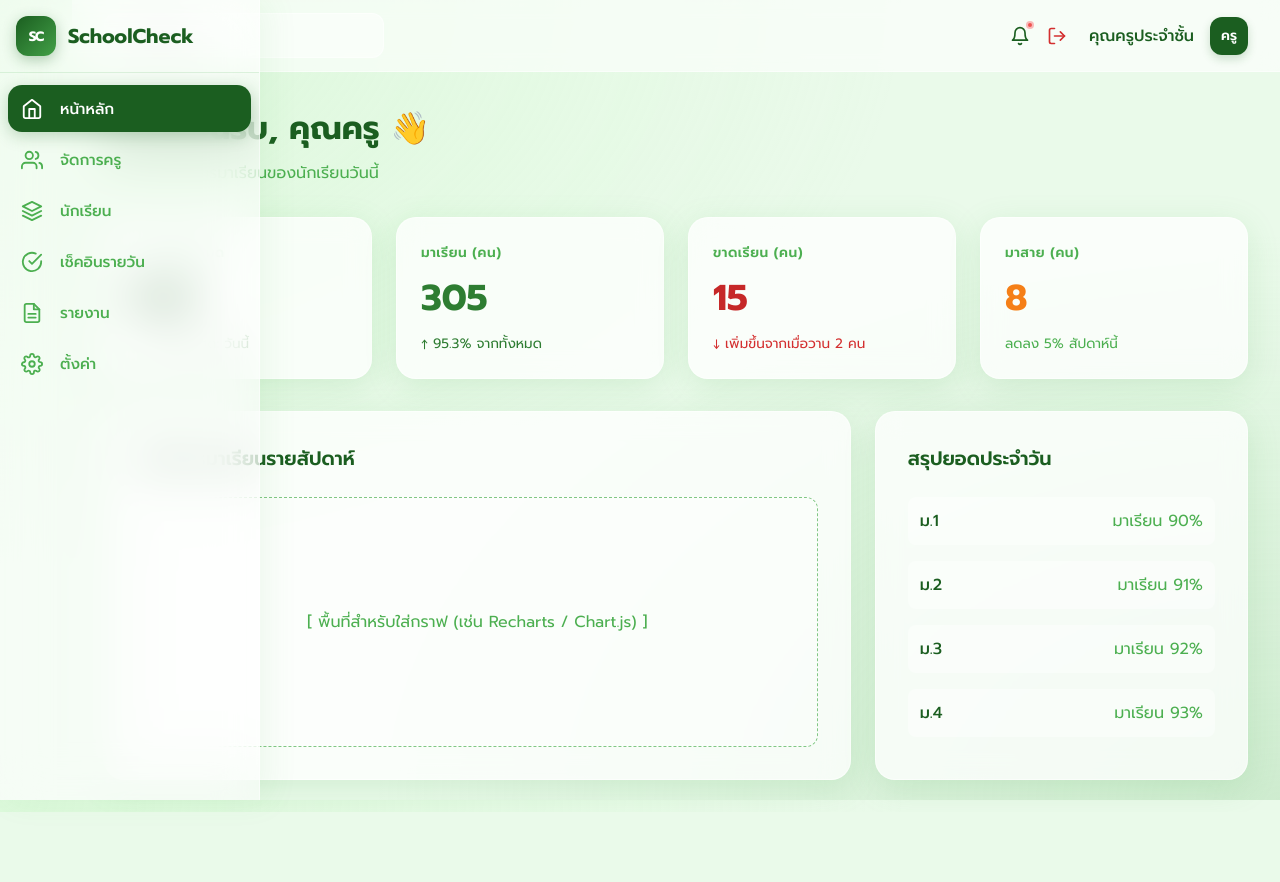
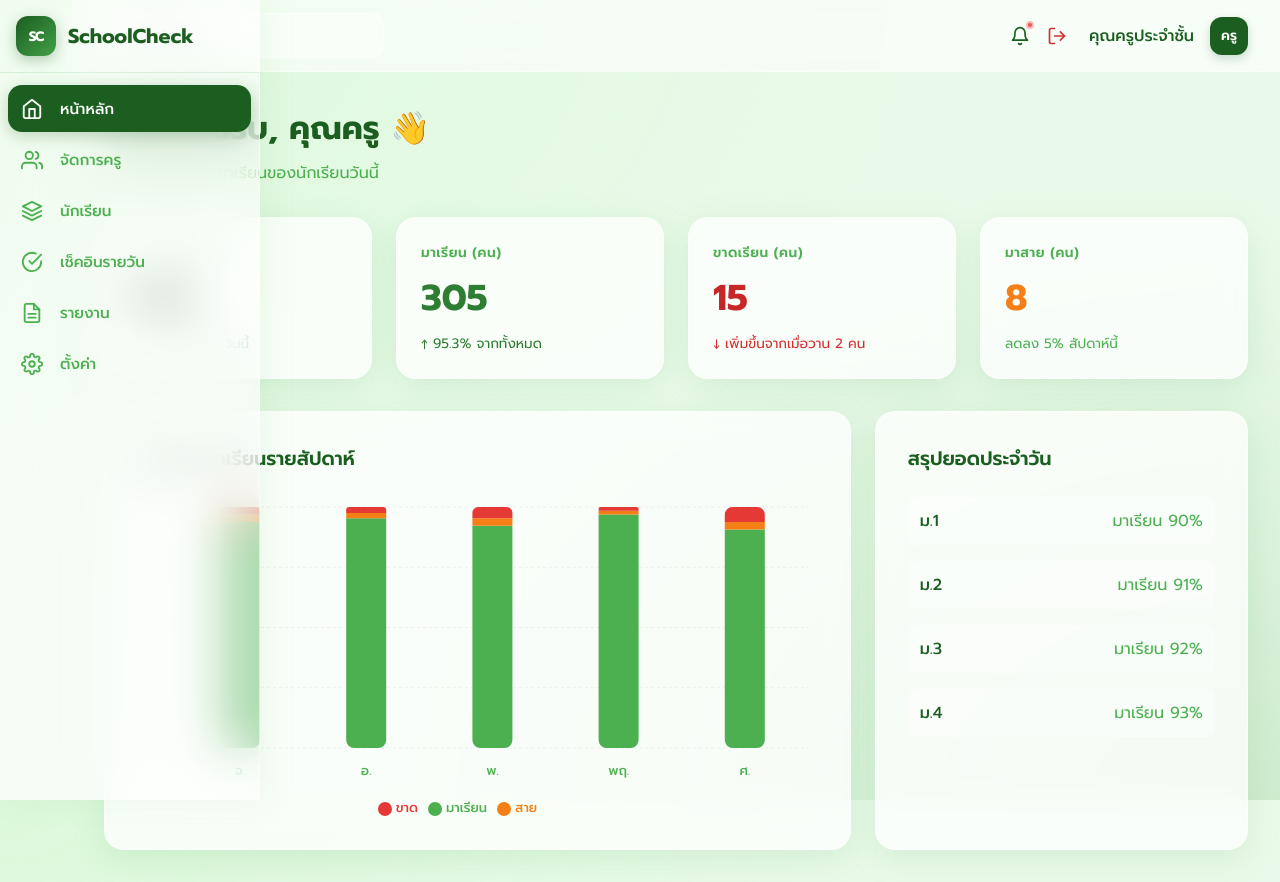
Before and after one commit to sanguannama-sketch/SchoolCheck, a Next.js app: page / in a window 1280 px wide. Before the commit the page ends 812 px from the top, so only its background shows below. Built offline with nearby package versions, Linux system fonts and the light colour scheme.

Commit message:
feat: implement student management page and add recharts dependency

```diff
--- a/package.json
+++ b/package.json
@@ -11,7 +11,8 @@
   "dependencies": {
     "next": "14.2.4",
     "react": "^18",
-    "react-dom": "^18"
+    "react-dom": "^18",
+    "recharts": "^3.8.1"
   },
   "devDependencies": {
     "@types/node": "^20",
--- a/src/app/page.tsx
+++ b/src/app/page.tsx
@@ -1,4 +1,5 @@
 import StatCard from '@/components/dashboard/StatCard';
+import AttendanceChart from '@/components/dashboard/AttendanceChart';
 
 export default function DashboardPage() {
   return (
@@ -18,9 +19,7 @@ export default function DashboardPage() {
       <div className="charts-section">
         <div className="chart-card glass">
           <h2 className="section-title">สถิติการมาเรียนรายสัปดาห์</h2>
-          <div style={{ height: '250px', background: 'rgba(255,255,255,0.3)', borderRadius: '12px', display: 'flex', alignItems: 'center', justifyContent: 'center', border: '1px dashed var(--accent)' }}>
-            <p style={{ color: 'var(--text-muted)' }}>[ พื้นที่สำหรับใส่กราฟ (เช่น Recharts / Chart.js) ]</p>
-          </div>
+          <AttendanceChart />
         </div>
         <div className="chart-card glass">
           <h2 className="section-title">สรุปยอดประจำวัน</h2>
--- /dev/null
+++ b/src/components/dashboard/AttendanceChart.tsx
@@ -0,0 +1,90 @@
+"use client";
+
+import React, { useState } from 'react';
+import {
+  BarChart,
+  Bar,
+  XAxis,
+  YAxis,
+  CartesianGrid,
+  Tooltip,
+  Legend,
+  ResponsiveContainer,
+  Cell
+} from 'recharts';
+
+const data = [
+  { name: 'จ.', มาเรียน: 300, ขาด: 10, สาย: 10 },
+  { name: 'อ.', มาเรียน: 305, ขาด: 8, สาย: 7 },
+  { name: 'พ.', มาเรียน: 295, ขาด: 15, สาย: 10 },
+  { name: 'พฤ.', มาเรียน: 310, ขาด: 5, สาย: 5 },
+  { name: 'ศ.', มาเรียน: 290, ขาด: 20, สาย: 10 },
+];
+
+export default function AttendanceChart() {
+  const [activeIndex, setActiveIndex] = useState(-1);
+
+  return (
+    <div style={{ width: '100%', height: 320, marginTop: '1rem' }}>
+      <ResponsiveContainer>
+        <BarChart
+          data={data}
+          margin={{ top: 10, right: 10, left: -20, bottom: 0 }}
+          onMouseMove={(state: any) => {
+            if (state && state.activeTooltipIndex !== undefined) {
+              setActiveIndex(state.activeTooltipIndex);
+            } else {
+              setActiveIndex(-1);
+            }
+          }}
+          onMouseLeave={() => setActiveIndex(-1)}
+        >
+          <CartesianGrid strokeDasharray="3 3" vertical={false} stroke="rgba(0,0,0,0.06)" />
+          <XAxis
+            dataKey="name"
+            axisLine={false}
+            tickLine={false}
+            tick={{fill: 'var(--text-muted)', fontSize: 13, fontWeight: 500}}
+            dy={10}
+          />
+          <YAxis
+            axisLine={false}
+            tickLine={false}
+            tick={{fill: 'var(--text-muted)', fontSize: 13}}
+          />
+          <Tooltip
+            cursor={{fill: 'rgba(0,0,0,0.04)'}}
+            contentStyle={{
+              borderRadius: '12px',
+              border: 'none',
+              boxShadow: '0 8px 24px rgba(0,0,0,0.12)',
+              padding: '12px 16px',
+              fontFamily: 'inherit'
+            }}
+            itemStyle={{ fontWeight: 600 }}
+            labelStyle={{ color: 'var(--text-muted)', marginBottom: '4px', fontWeight: 600 }}
+          />
+          <Legend
+            wrapperStyle={{ paddingTop: '20px', fontSize: '13px', fontWeight: 500 }}
+            iconType="circle"
+          />
+          <Bar dataKey="มาเรียน" stackId="a" fill="#4caf50" radius={[0, 0, 8, 8]} barSize={40}>
+            {data.map((_entry, index) => (
+              <Cell key={`cell-0-${index}`} opacity={activeIndex === index || activeIndex === -1 ? 1 : 0.6} style={{ transition: 'opacity 0.2s' }} />
+            ))}
+          </Bar>
+          <Bar dataKey="สาย" stackId="a" fill="#f57f17">
+            {data.map((_entry, index) => (
+              <Cell key={`cell-1-${index}`} opacity={activeIndex === index || activeIndex === -1 ? 1 : 0.6} style={{ transition: 'opacity 0.2s' }} />
+            ))}
+          </Bar>
+          <Bar dataKey="ขาด" stackId="a" fill="#e53935" radius={[8, 8, 0, 0]}>
+            {data.map((_entry, index) => (
+              <Cell key={`cell-2-${index}`} opacity={activeIndex === index || activeIndex === -1 ? 1 : 0.6} style={{ transition: 'opacity 0.2s' }} />
+            ))}
+          </Bar>
+        </BarChart>
+      </ResponsiveContainer>
+    </div>
+  );
+}
```
Also changed, not shown: src/app/students/page.tsx (+13 -8 lines), 1 other file (tests, documents, lock files or other folders).
